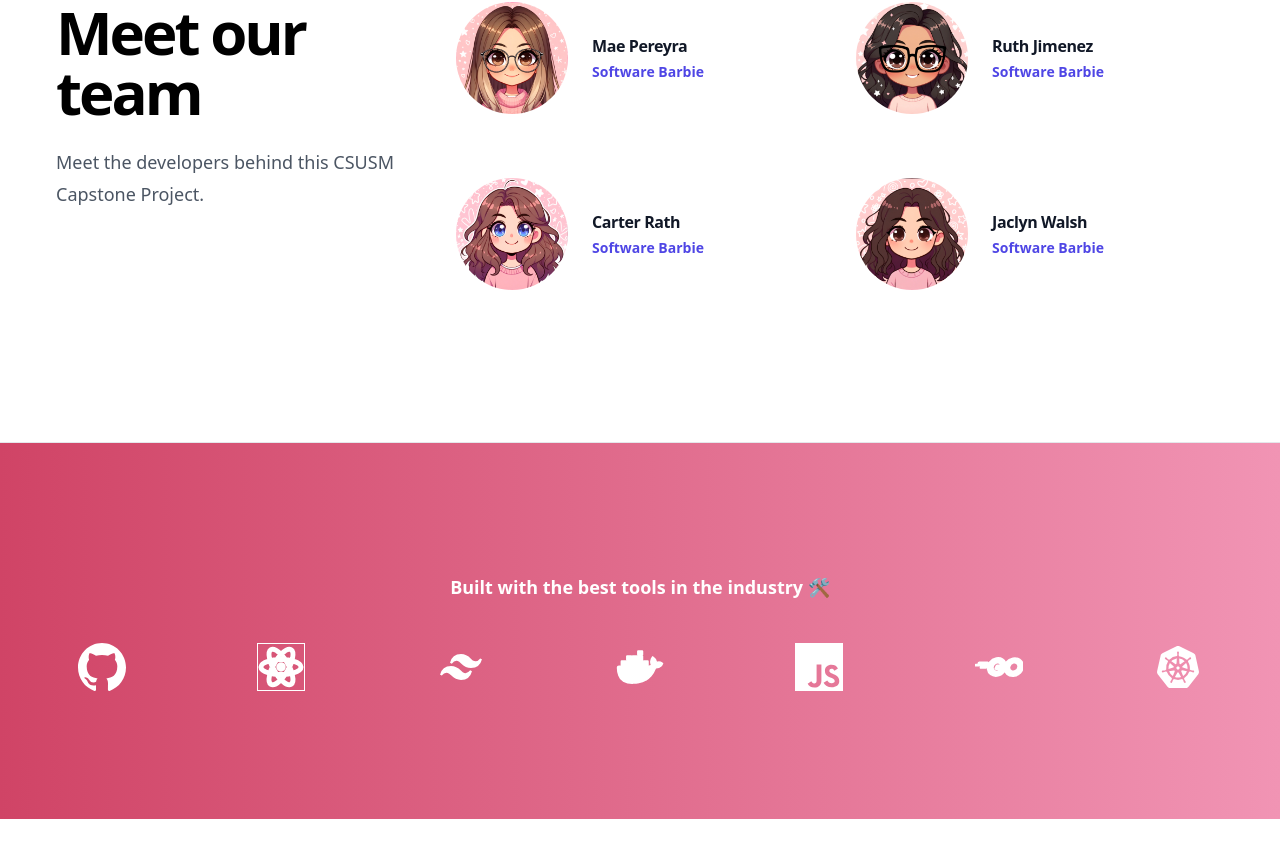
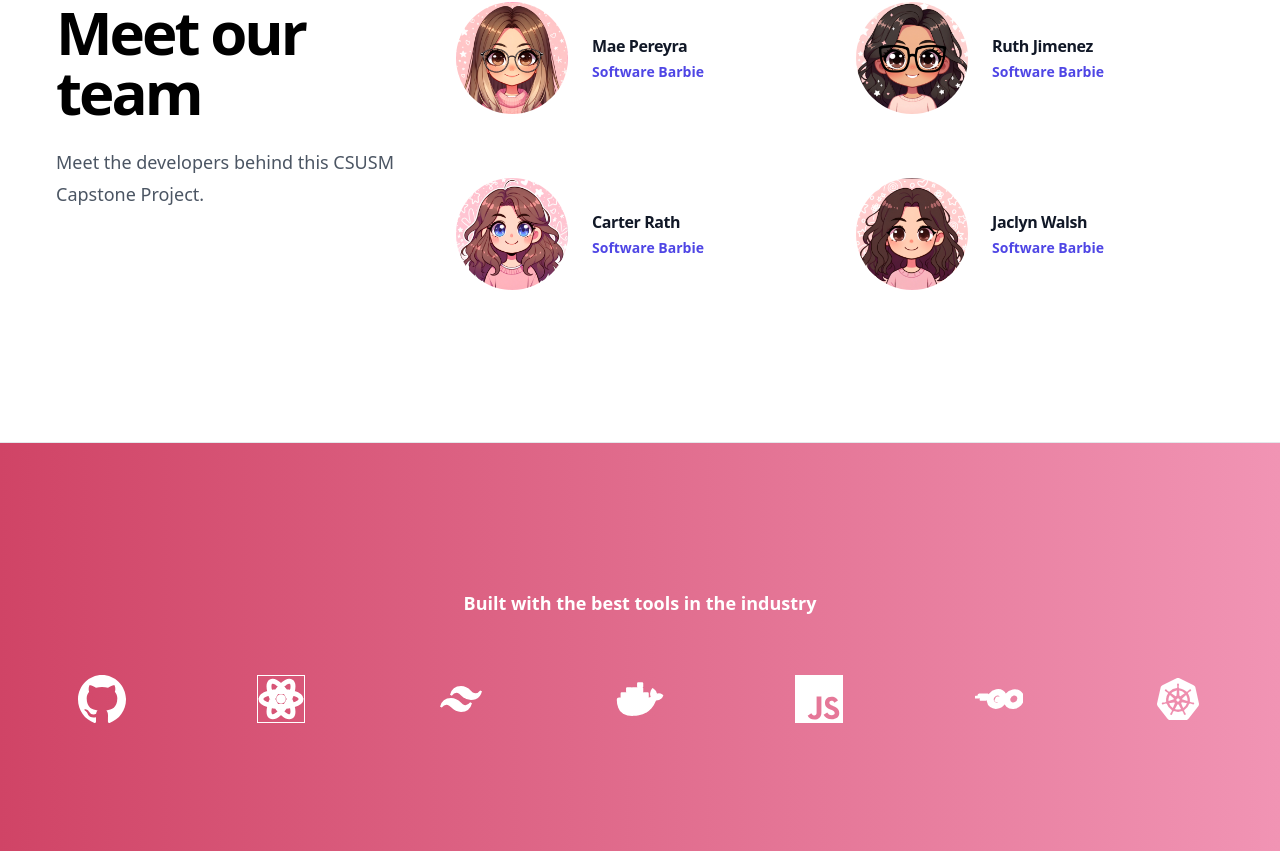
Before and after one commit to carterrath/ServerlessOrchestrator, a React (Vite) app in the folder presentation/: page / in a window 1280 px wide. Shown: the part 3664-4515 px from the top of the page. Before the commit the page ends 4483 px from the top, so only its background shows below. Built offline with nearby package versions, Linux system fonts and the light colour scheme.

Commit message:
Update index.tsx

```diff
--- a/presentation/src/components/TechStackSection/index.tsx
+++ b/presentation/src/components/TechStackSection/index.tsx
@@ -9,12 +9,12 @@
 import { Fade } from 'react-awesome-reveal';
 
 export function TechStackSection() {
-    return (
-      <Fade>
+  return (
+    <Fade>
       <div className="bg-gradient-to-r from-darkPink to-amaranthPink py-24 sm:py-32">
         <div className="mx-auto max-w-7xl px-6 lg:px-8">
-          <h2 className="text-center text-lg font-semibold leading-8 text-white">
-            Built with the best tools in the industry 🛠
+          <h2 className="text-center text-lg font-semibold leading-8 text-white p-4">
+            Built with the best tools in the industry
           </h2>
           <div className="mx-auto mt-10 grid max-w-lg grid-cols-7 items-center gap-x-8 gap-y-10 sm:max-w-xl sm:gap-x-10 lg:mx-0 lg:max-w-none">
             <img
@@ -69,6 +69,6 @@
           </div>
         </div>
       </div>
-      </Fade>
-    );
-  }
+    </Fade>
+  );
+}
```
